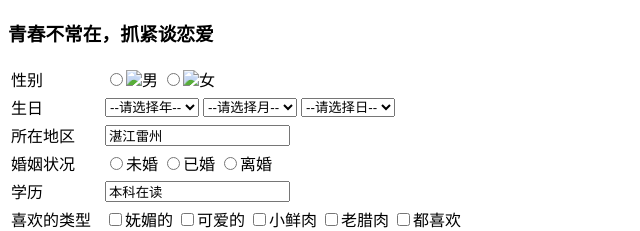
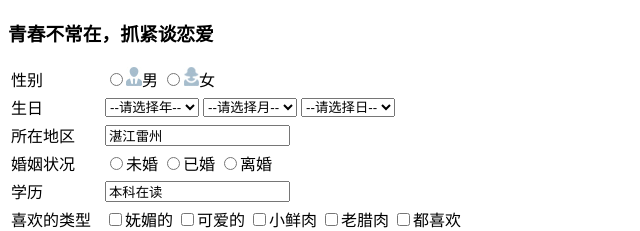
Before and after one commit to zhangxiaodiart/zhangxiaodiart.github.io, a plain HTML site: page index.html in a window 1280 px wide. Shown: the top 231 px of the page, 0-640 px from the left. Drawn offline with Linux system fonts and the light colour scheme.

Commit message:
Update index.html

```diff
--- a/index.html
+++ b/index.html
@@ -21,8 +21,8 @@
             <td>性别</td>
             <td>
                 <!-- 这里的label标签是为了点击"男"或者点击"女"这两个字的时候，也能选上● -->
-                <input type="radio" name="name" id="nan" ><label for="nan"><img src="./images/man.jpg" >男</label>
-                <input type="radio" name="name" id="nv"><label for="nv"><img src="./images/women.jpg" >女</label>
+                <input type="radio" name="name" id="nan" ><label for="nan"><img src="man.jpg" >男</label>
+                <input type="radio" name="name" id="nv"><label for="nv"><img src="women.jpg" >女</label>
             </td>
         </tr>
         <tr>
```
